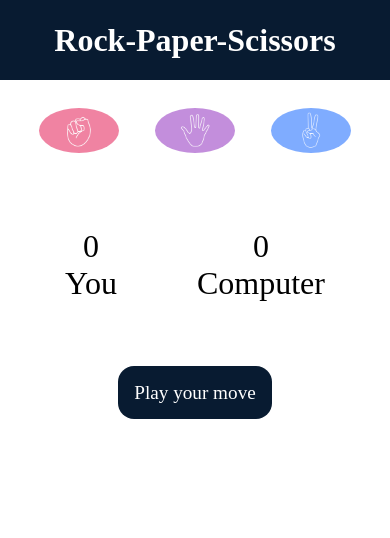
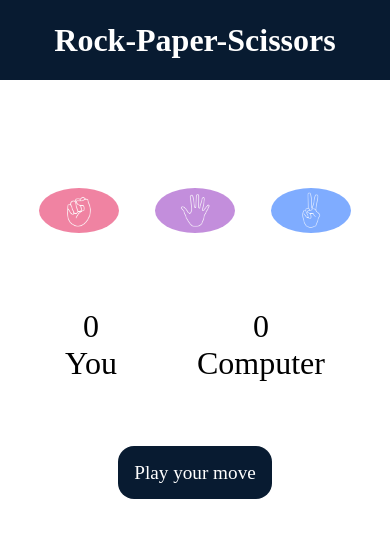
Before and after one commit to kshaDev/rock-paper-scissor, a plain HTML site: page index.html in a window 390 px wide. Drawn offline with Linux system fonts and the light colour scheme.

Commit message:
responsive UI fix

```diff
--- a/style.css
+++ b/style.css
@@ -37,7 +37,7 @@ img{
     justify-content: center;
     align-items: center;
     gap: 2rem;                       /* gap: 3rem;   */
-    /* margin-top: 5rem; */
+    margin-top: 5rem;
     flex-wrap: nowrap; /* ensure horizontal */
     overflow-x: auto;  /* allow horizontal scroll on tiny screens */
 }
```
